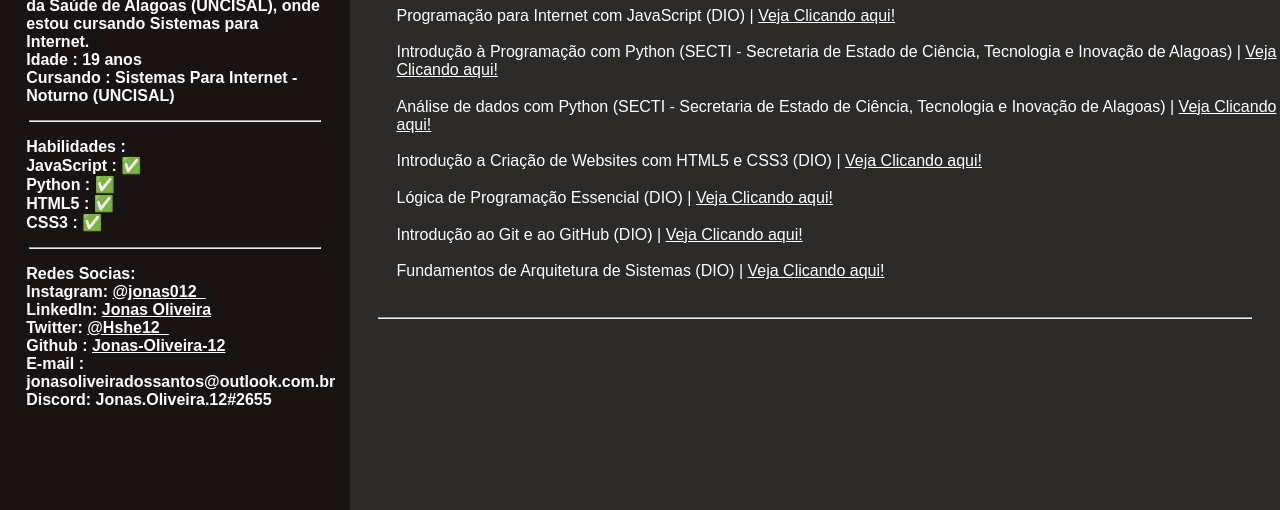
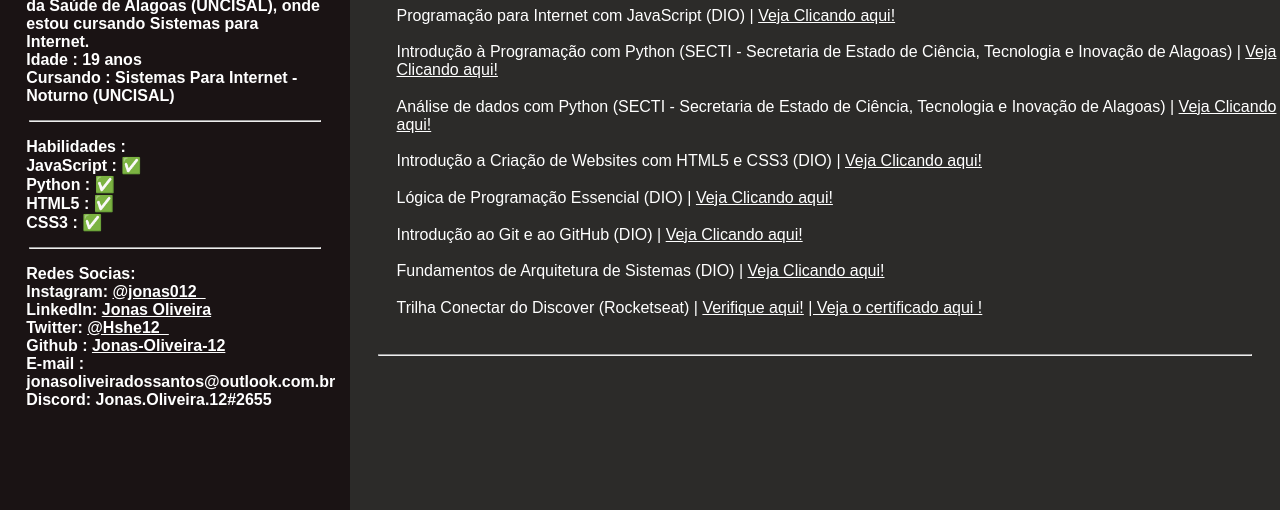
Before and after one commit to Jonas-Oliveira-12/Jonas-web-site, a plain HTML site: page index.html in a window 1280 px wide. Shown: the part 290-800 px from the top of the page. Drawn offline with Linux system fonts and the light colour scheme.

Commit message:
Adicionado mais um curso
Trilha Conectar do Discover (Rocketseat) , coloquei 2 tipos de verificação , ver o documento ou o link de verificação

```diff
--- a/index.html
+++ b/index.html
@@ -85,6 +85,9 @@
             <p class="curso_sobre">
                 Fundamentos de Arquitetura de Sistemas (DIO) | <a href="https://www.dio.me/certificate/C37A5A1D" target="_blank">Veja Clicando aqui!</a>
             </p>
+            <p class="curso_sobre">
+                Trilha Conectar do Discover (Rocketseat) | <a href="https://app.rocketseat.com.br/certificates/fa037188-4ee2-41fd-a830-2bd8ea8885b7" target="_blank">Verifique aqui!</a> <a href="docs/discover-conectar-certificate.pdf" target="_blank"> | Veja o certificado aqui !</a>
+            </p>
             <div class="barra">
                 <hr>
             </div>
```
Also changed, not shown: 1 other file.
